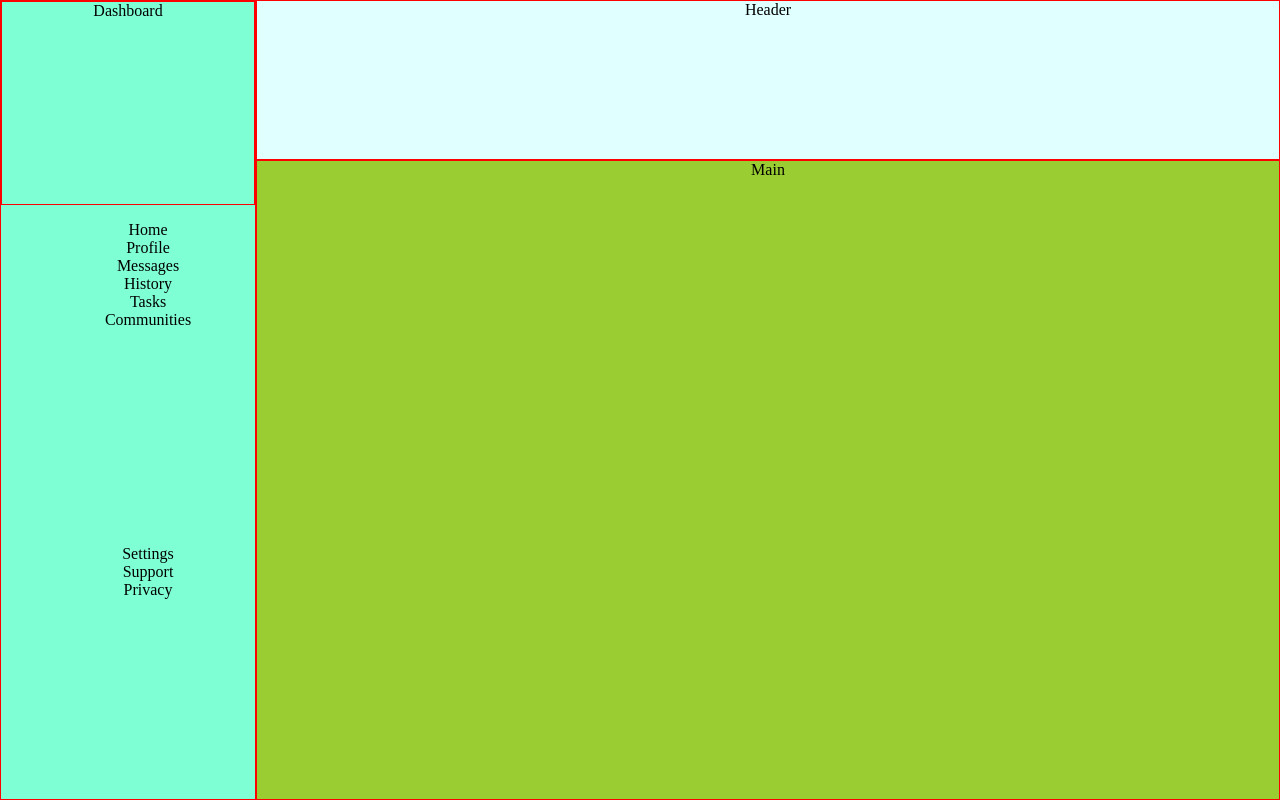
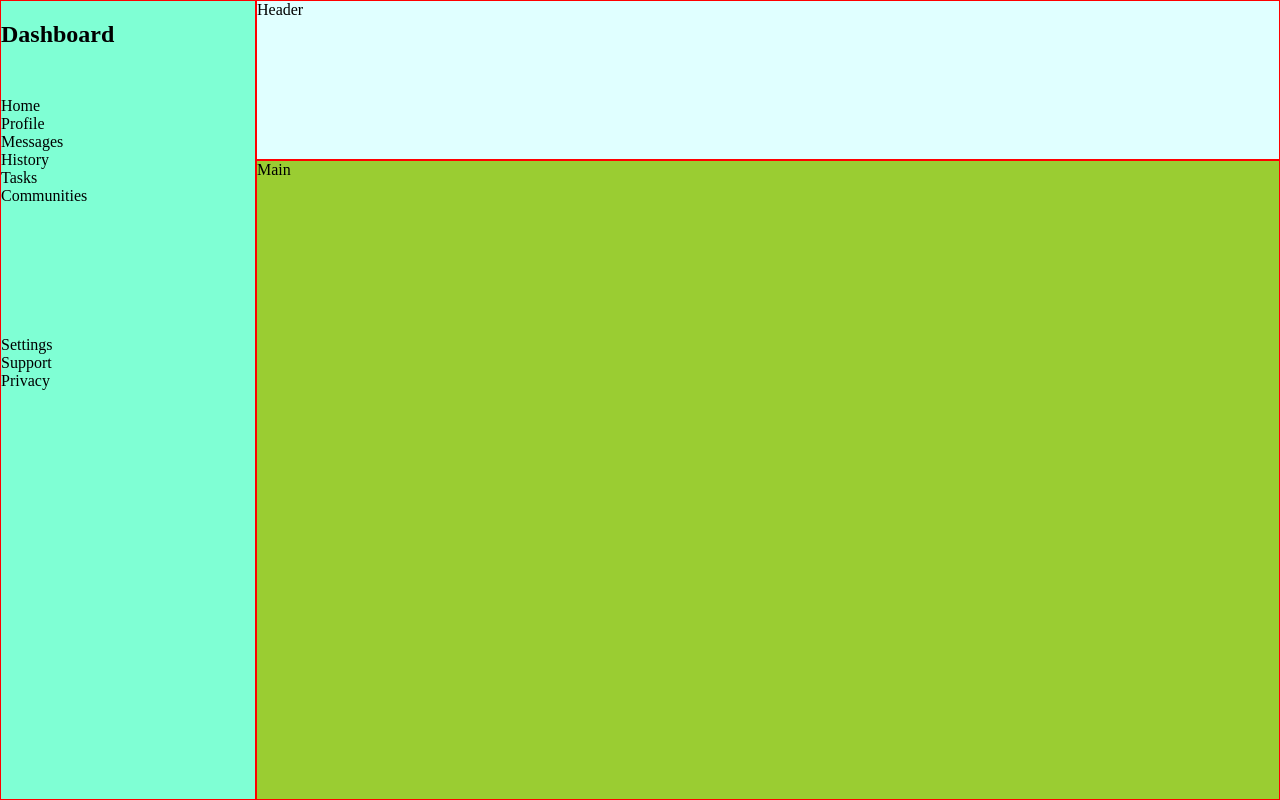
Before and after one commit to kennydn99/admin-dashboard, a plain HTML site: page index.html in a window 1280 px wide. Drawn offline with Linux system fonts and the light colour scheme.

Commit message:
Work on sidebar layout & put icon svgs into project

```diff
--- a/index.html
+++ b/index.html
@@ -9,7 +9,7 @@
 <body>
     <div class="container">
         <div class="sidebar">
-            <div class="sidebar-title">Dashboard</div>
+            <h2 class="sidebar-title">Dashboard</h2>
             <ul>
                 <li>Home</li>
                 <li>Profile</li>
--- a/styles.css
+++ b/styles.css
@@ -9,7 +9,6 @@ html {
     display: grid;
     grid-template-columns: 1fr 4fr;
     grid-template-rows: 1fr 4fr;
-    text-align: center;
 }
 .container div {
     border: 1px solid red;
@@ -20,10 +19,17 @@ html {
     grid-row: 1 / 3;
     display: grid;
 
+    grid-template-rows: 10% 30% 20%;
 }
 
 .sidebar ul, .sidebar li {
     list-style-type: none;
+    padding: 0;
+}
+
+.sidebar ul {
+
+
 }
 
 .header {
```
Also changed, not shown: icons/account-group.svg (added), icons/card-account-details.svg (added), icons/cog.svg (added), icons/help-box.svg (added), icons/history.svg (added), icons/home.svg (added), icons/list-box.svg (added), icons/message.svg (added), icons/shield-check.svg (added), icons/view-dashboard.svg (added).
